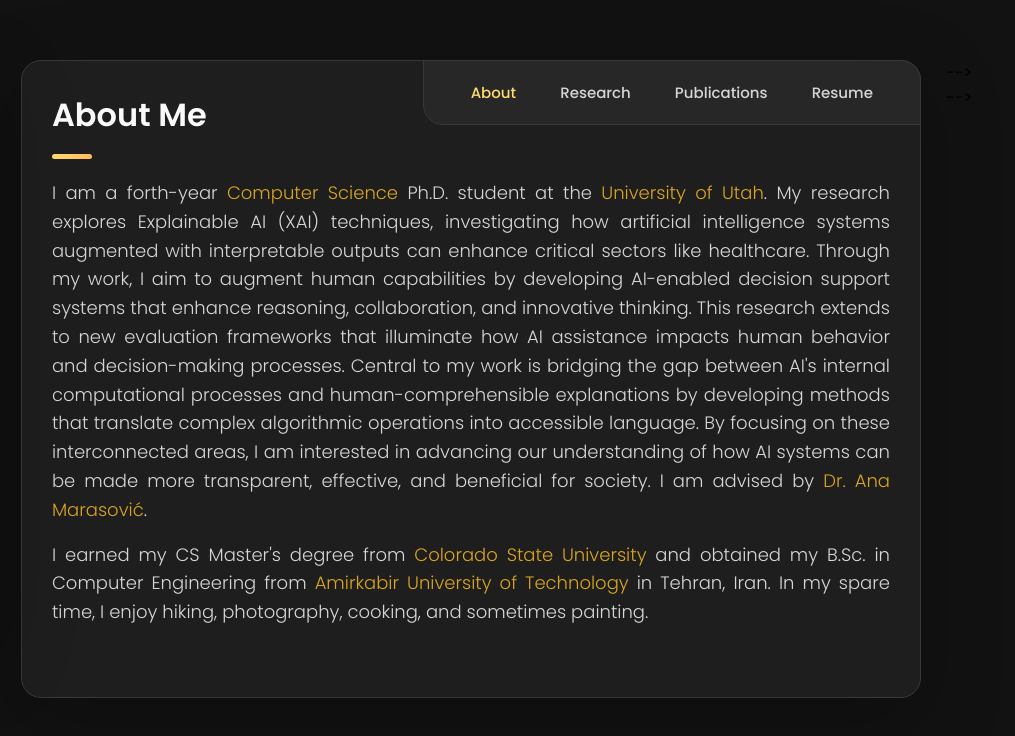
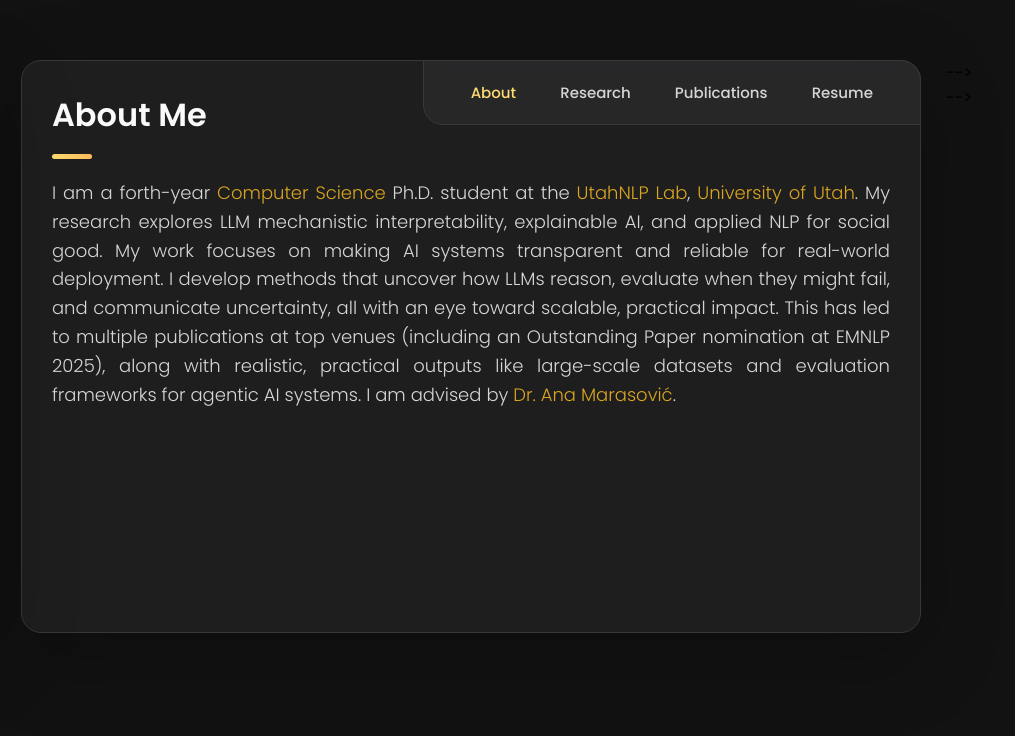
Before and after one commit to fateme-hshm96/fateme-hshm96.github.io, a plain HTML site: page index.html in a window 1280 px wide. Shown: the full height of the page, 265-1280 px from the left. Drawn offline with nearby package versions, Linux system fonts and the light colour scheme.

Commit message:
Revise about section with current research details
Updated personal information and research focus in the about section.

```diff
--- a/index.html
+++ b/index.html
@@ -265,22 +265,27 @@
 
         <section class="about-text">
           <p>
-            	I am a forth-year <a href="https://www.cs.utah.edu">Computer Science</a> Ph.D. student at the <a href="https://www.utah.edu">University of Utah</a>.
+            	I am a forth-year <a href="https://www.cs.utah.edu">Computer Science</a> Ph.D. student at the <a href="https://nlp.cs.utah.edu/">UtahNLP Lab</a>, <a href="https://www.utah.edu">University of Utah</a>.
 <!-- 		  interested in the applications of natural language processing for social good. My research primarily focuses on Explainable AI (XAI),  -->
 <!--              exploring how AI, aided by additional explanatory information, can better serve different domains such as healthcare.  -->
-	    	  My research explores Explainable AI (XAI) techniques, investigating how artificial intelligence systems augmented with interpretable outputs can enhance critical sectors like healthcare.
+	    	  <!-- My research explores Explainable AI (XAI) techniques, investigating how artificial intelligence systems augmented with interpretable outputs can enhance critical sectors like healthcare.
 		  Through my work, I aim to augment human capabilities by developing AI-enabled decision support systems that enhance reasoning, collaboration, and innovative thinking.
 		  This research extends to new evaluation frameworks that illuminate how AI assistance impacts human behavior and decision-making processes.
 		  Central to my work is bridging the gap between AI's internal computational processes and human-comprehensible explanations by developing methods that translate complex algorithmic operations into accessible language.
-		  By focusing on these interconnected areas, I am interested in advancing our understanding of how AI systems can be made more transparent, effective, and beneficial for society.
+		  By focusing on these interconnected areas, I am interested in advancing our understanding of how AI systems can be made more transparent, effective, and beneficial for society. -->
+			  My research explores LLM mechanistic interpretability, explainable AI, and applied NLP for social good.
+			  My work focuses on making AI systems transparent and reliable for real-world deployment.
+			  I develop methods that uncover how LLMs reason, evaluate when they might fail, and communicate uncertainty, all with an eye toward scalable, practical impact.
+			  This has led to multiple publications at top venues (including an Outstanding Paper nomination at EMNLP 2025),
+			  along with realistic, practical outputs like large-scale datasets and evaluation frameworks for agentic AI systems.
 		  I am advised by <a href="https://www.anamarasovic.com/" target="_blank">Dr. Ana Marasović</a>.
           </p>
 
-          <p>
+          <!-- <p>
             I earned my CS Master's degree from <a href="https://compsci.colostate.edu">Colorado State University</a> and obtained my B.Sc. in Computer Engineering
             from <a href="https://ce.aut.ac.ir">Amirkabir University of Technology</a> in Tehran, Iran.
             In my spare time, I enjoy hiking, photography, cooking, and sometimes painting.
-          </p>
+          </p> -->
         </section>
 
 
```
